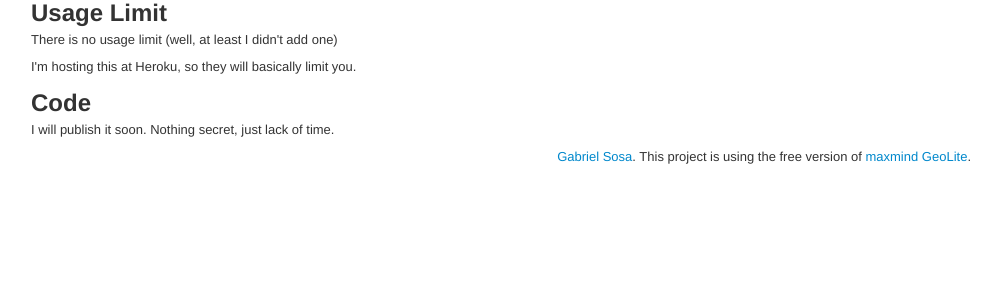
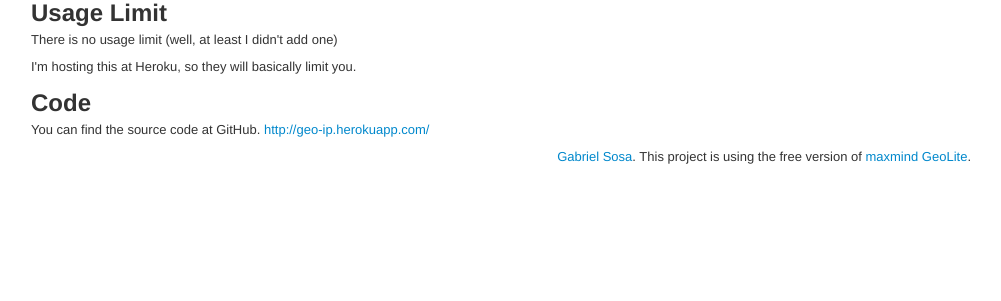
Before and after one commit to pendexgabo/yet-another-geoip-project, a Flask app: page / in a window 1280 px wide. Shown: the part 450-751 px from the top of the page, without its empty margins (139-1140 px from the left). Run offline with Flask 2, Linux system fonts and the light colour scheme; some libraries are stand-ins or nearby versions.

Commit message:
changed readme

```diff
--- a/templates/index.html
+++ b/templates/index.html
@@ -45,7 +45,7 @@ jQuery.ajax({
 			<p>I'm hosting this at Heroku, so they will basically limit you.</p>
 
 			<h2>Code</h2>
-			<p>I will publish it soon. Nothing secret, just lack of time.</p>
+			<p>You can find the source code at GitHub. <a href="http://geo-ip.herokuapp.com/">http://geo-ip.herokuapp.com/</a></p>
 
 
 
```
Also changed, not shown: README.md.
